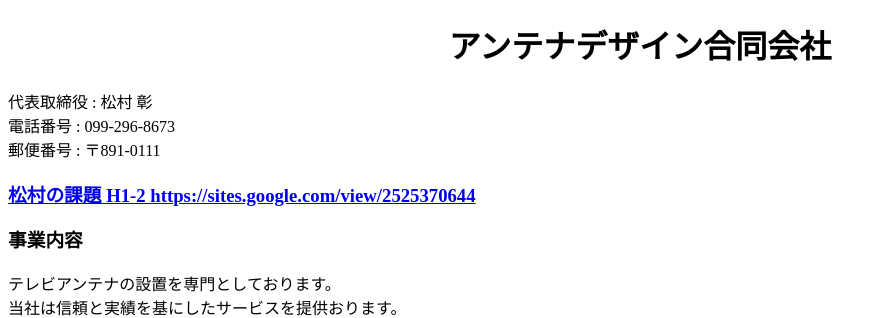
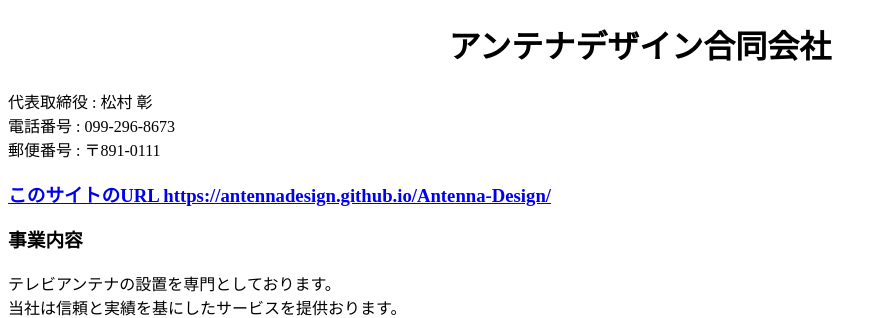
Before and after one commit to AntennaDesign/Antenna-Design, a plain HTML site: page index.html in a window 1280 px wide. Shown: the top 318 px of the page, without its empty margins (0-887 px from the left). Drawn offline with Linux system fonts and the light colour scheme.

Commit message:
Update index.html

```diff
--- a/index.html
+++ b/index.html
@@ -16,7 +16,7 @@
 郵便番号 : 〒891-0111 </p>
 
 
-<H3><a href="https://sites.google.com/view/2525370644">松村の課題 H1-2 https://sites.google.com/view/2525370644</a></H3>
+<H3><a href="https://antennadesign.github.io/Antenna-Design/">このサイトのURL  https://antennadesign.github.io/Antenna-Design/</a></H3>
 
 <h3>事業内容 </h3>
 テレビアンテナの設置を専門としております。<br>
```
